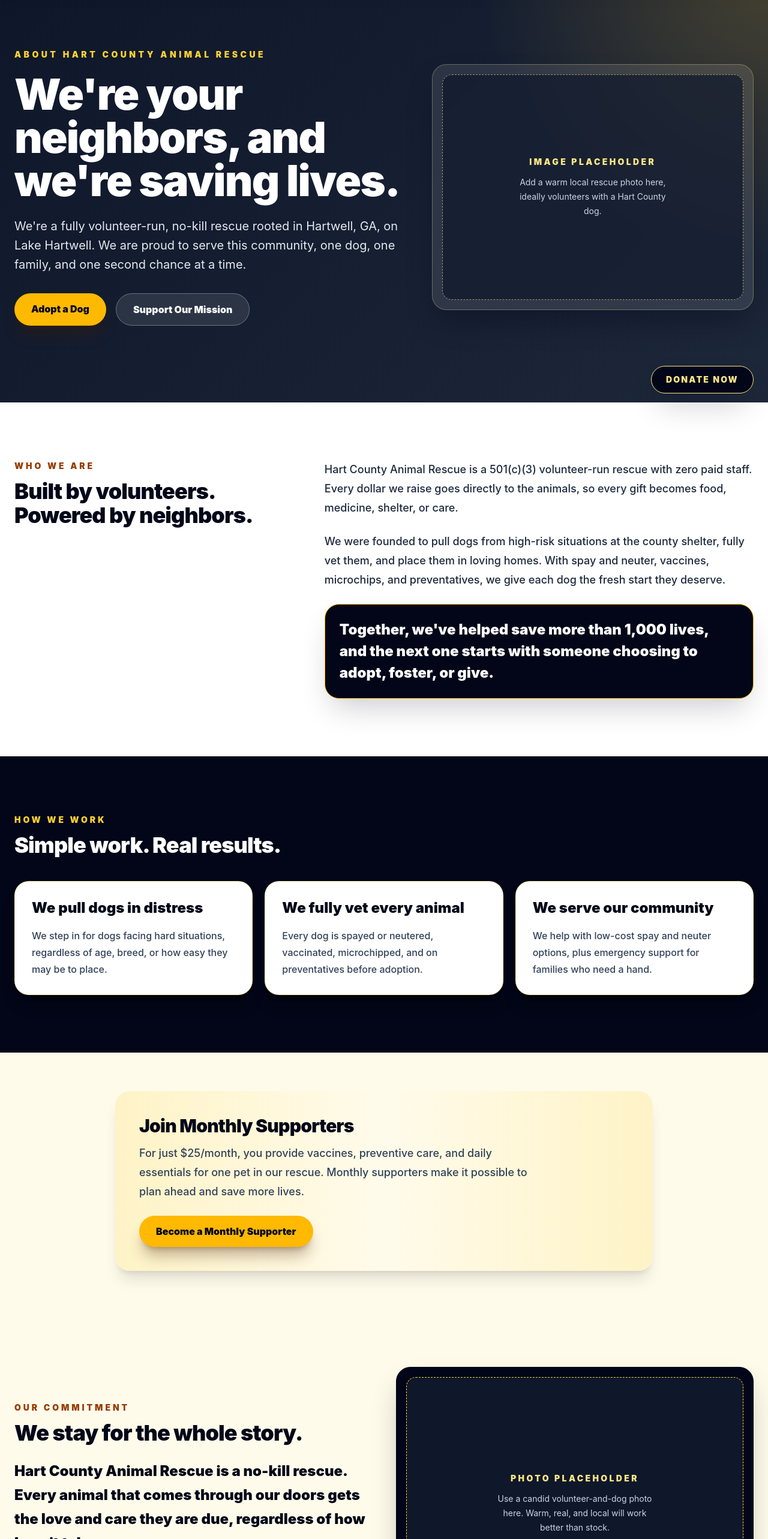
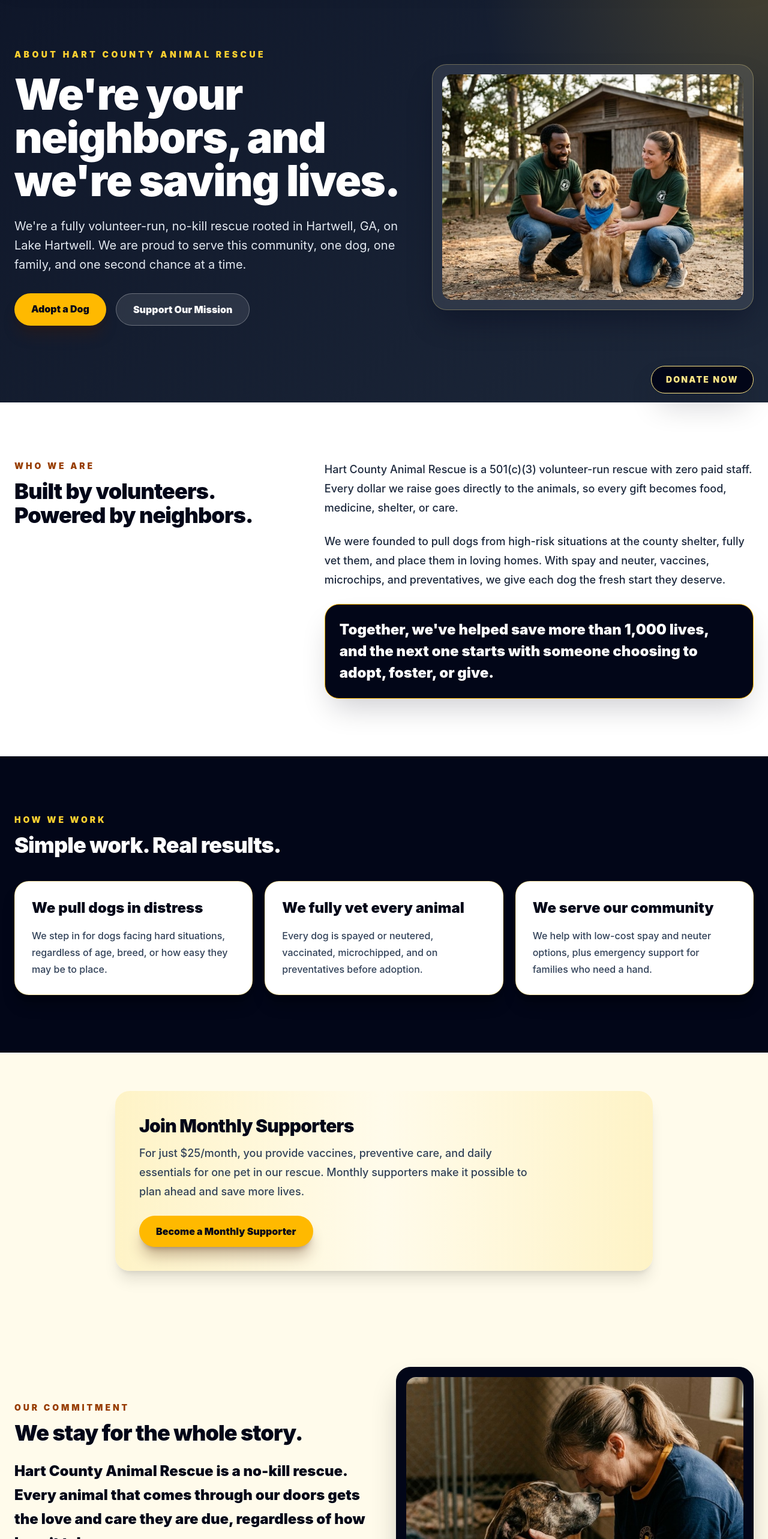
Before and after one commit to alturaautomotive/hartcounty, a Next.js app: page /about in a window 1280 px wide. Shown: the part 120-2686 px from the top of the page at 60% size. Built offline with nearby package versions, Linux system fonts and the light colour scheme; no server answers; the database is empty.

Commit message:
Deploy-ready: Meta feed fixes + real-time API

```diff
--- a/src/app/(public)/about/page.tsx
+++ b/src/app/(public)/about/page.tsx
@@ -68,16 +68,15 @@ export default async function AboutPage() {
           </div>
 
           <div className="rounded-3xl border border-amber-200/30 bg-white/10 p-4 shadow-2xl shadow-slate-950/40 backdrop-blur">
-            <div className="flex aspect-[4/3] items-center justify-center rounded-2xl border border-dashed border-amber-200/60 bg-slate-900/70 text-center">
-              <div className="max-w-xs px-6">
-                <p className="text-sm font-black uppercase tracking-[0.24em] text-amber-200">
-                  Image Placeholder
-                </p>
-                <p className="mt-3 text-sm leading-6 text-slate-300">
-                  Add a warm local rescue photo here, ideally volunteers with a
-                  Hart County dog.
-                </p>
-              </div>
+            <div className="relative aspect-[4/3] overflow-hidden rounded-2xl bg-slate-900">
+              <Image
+                src="/about/volunteers-with-dog.png"
+                alt="Hart County Animal Rescue volunteers with a dog outside the shelter"
+                fill
+                priority
+                sizes="(max-width: 1024px) 100vw, 42vw"
+                className="object-cover"
+              />
             </div>
           </div>
         </div>
@@ -165,16 +164,14 @@ export default async function AboutPage() {
             </p>
           </div>
           <div className="rounded-3xl border border-slate-950 bg-slate-950 p-4 shadow-2xl shadow-slate-950/30">
-            <div className="flex aspect-[4/3] items-center justify-center rounded-2xl border border-dashed border-amber-300 bg-slate-900 text-center">
-              <div className="max-w-xs px-6">
-                <p className="text-sm font-black uppercase tracking-[0.24em] text-amber-200">
-                  Photo Placeholder
-                </p>
-                <p className="mt-3 text-sm leading-6 text-slate-300">
-                  Use a candid volunteer-and-dog photo here. Warm, real, and
-                  local will work better than stock.
-                </p>
-              </div>
+            <div className="relative aspect-[4/3] overflow-hidden rounded-2xl bg-slate-900">
+              <Image
+                src="/about/volunteer-comforting-dog.png"
+                alt="A rescue volunteer comforting a dog inside the shelter"
+                fill
+                sizes="(max-width: 1024px) 100vw, 50vw"
+                className="object-cover"
+              />
             </div>
           </div>
         </div>
```
Also changed, not shown: public/about/volunteer-comforting-dog.png (added), public/about/volunteers-with-dog.png (added).
